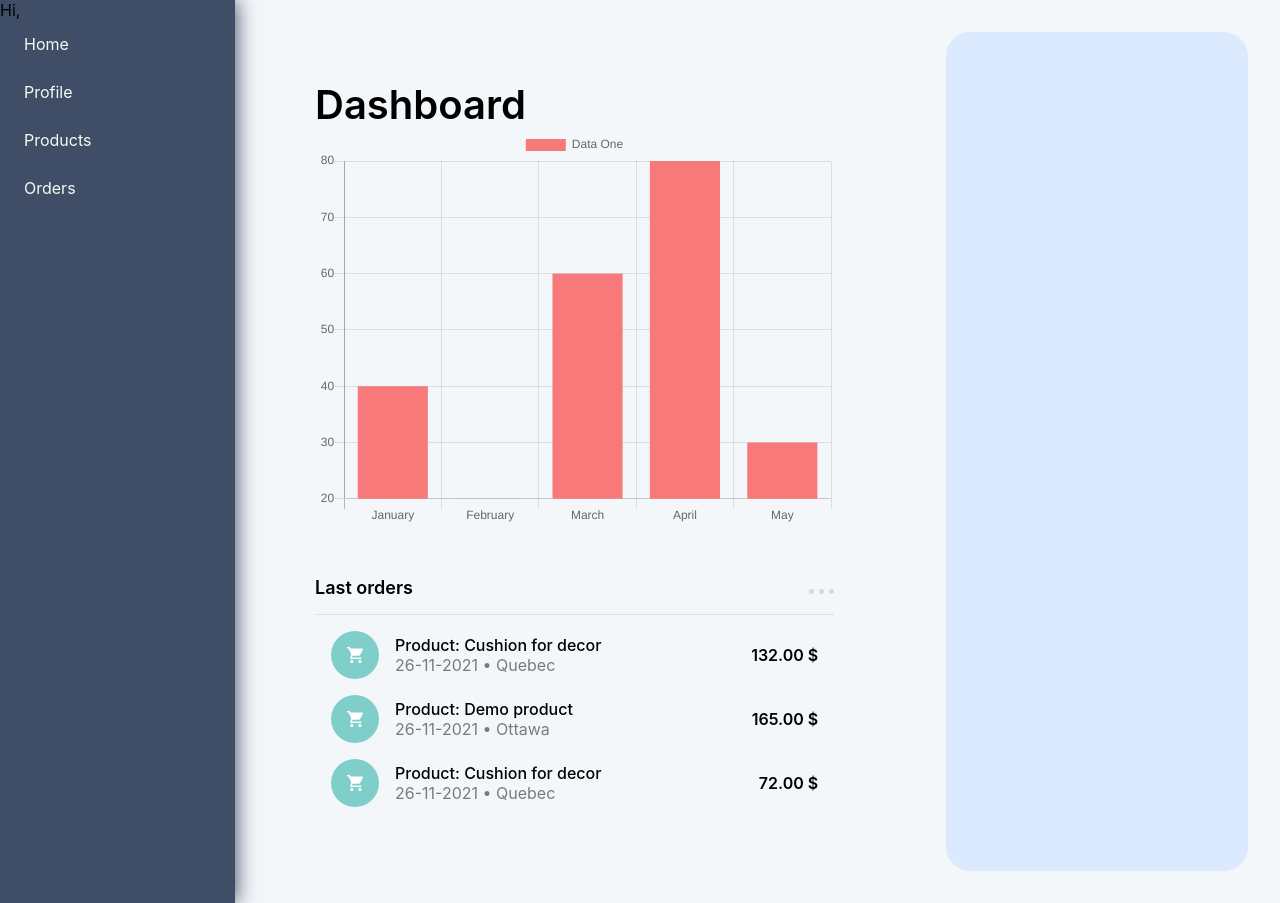
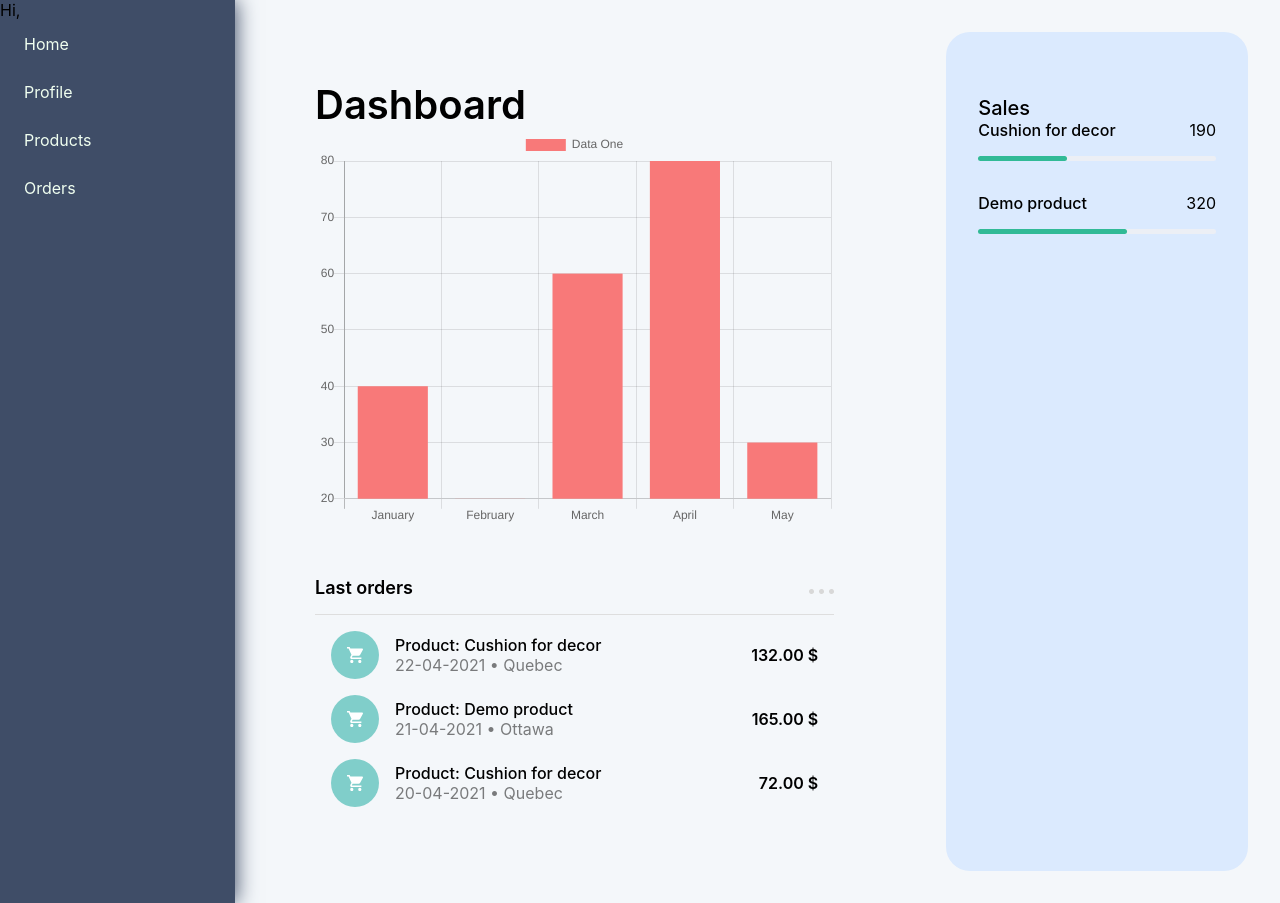
Before and after one commit to Snegurochka/dashboard-vue2-ts, a Vue app: page / in a window 1280 px wide. Built offline with nearby package versions, Linux system fonts and the light colour scheme.

Commit message:
ADD: block with progress bar

```diff
--- /dev/null
+++ b/src/components/BlockProgress.vue
@@ -0,0 +1,78 @@
+<template>
+  <section>
+    <header>
+      <span class="title">{{ header }}</span>
+    </header>
+    <ul>
+      <li v-for="(item, ind) in data" :key="ind">
+        <div class="label">
+          <span class="labelTitle">
+            {{ item.label }}
+          </span>
+          <span class="value">
+            {{ item.value }}
+          </span>
+        </div>
+        <div class="bar">
+          <div
+            :style="{ width: `${(item.value / getSum) * 100}%` }"
+            class="coloredBar"
+          ></div>
+        </div>
+      </li>
+    </ul>
+  </section>
+</template>
+
+<script>
+export default {
+  name: "BlockProgress",
+  props: {
+    header: {
+      trpe: String,
+    },
+    data: {
+      type: Array,
+    },
+  },
+  computed: {
+    getSum() {
+      return this.data.reduce((prev, current) => prev + current.value, 0);
+    },
+  },
+};
+</script>
+
+<style lang="scss" scoped>
+.title {
+  font-size: 20px;
+  font-weight: 500;
+  margin-bottom: 3rem;
+}
+
+.label {
+  display: flex;
+  justify-content: space-between;
+}
+
+.labelTitle {
+  font-weight: 500;
+}
+
+.bar {
+  height: 5px;
+  width: 100%;
+  background-color: #eceff5;
+  position: relative;
+  border-radius: 5px;
+  margin-bottom: 2rem;
+  margin-top: 1rem;
+}
+
+.coloredBar {
+  height: 5px;
+  background-color: #31ba96;
+  position: absolute;
+  border-radius: 5px;
+}
+</style>
--- a/src/store/moc.js
+++ b/src/store/moc.js
@@ -19,7 +19,7 @@ export const LastOrdersMoc = [
     customer: "Testt Reff",
     product: "Cushion for decor",
     ref: "JNMSCFEJW",
-    date: "26-11-2021",
+    date: "22-04-2021",
     location: "Quebec",
     price: 132,
     status: {
@@ -32,7 +32,7 @@ export const LastOrdersMoc = [
     customer: "Anna Snow",
     product: "Demo product",
     ref: "QWSSCFEJW",
-    date: "26-11-2021",
+    date: "21-04-2021",
     location: "Ottawa",
     price: 165,
     status: {
@@ -45,7 +45,7 @@ export const LastOrdersMoc = [
     customer: "Testt Reff",
     product: "Cushion for decor",
     ref: "JNMSCFEJW",
-    date: "26-11-2021",
+    date: "20-04-2021",
     location: "Quebec",
     price: 72,
     status: {
--- a/src/views/Home.vue
+++ b/src/views/Home.vue
@@ -22,21 +22,25 @@
         </ul>
       </BaseBlockOverview>
     </main>
-    <aside class="asideOverview"></aside>
+    <aside class="asideOverview">
+      <BlockProgress header="Sales" :data="salesMoc" />
+    </aside>
   </section>
 </template>
 
 <script>
 // moc
-import { LastOrdersMoc } from "@/store/moc";
+import { LastOrdersMoc, salesMoc } from "@/store/moc";
 import WsChart from "@/components/WsChart";
+import BlockProgress from "@/components/BlockProgress";
 
 export default {
   name: "Home",
-  components: { WsChart },
+  components: { WsChart, BlockProgress },
   data() {
     return {
       LastOrdersMoc,
+      salesMoc,
     };
   },
 };
```
Also changed, not shown: 1 other file (tests, documents, lock files or other folders).
